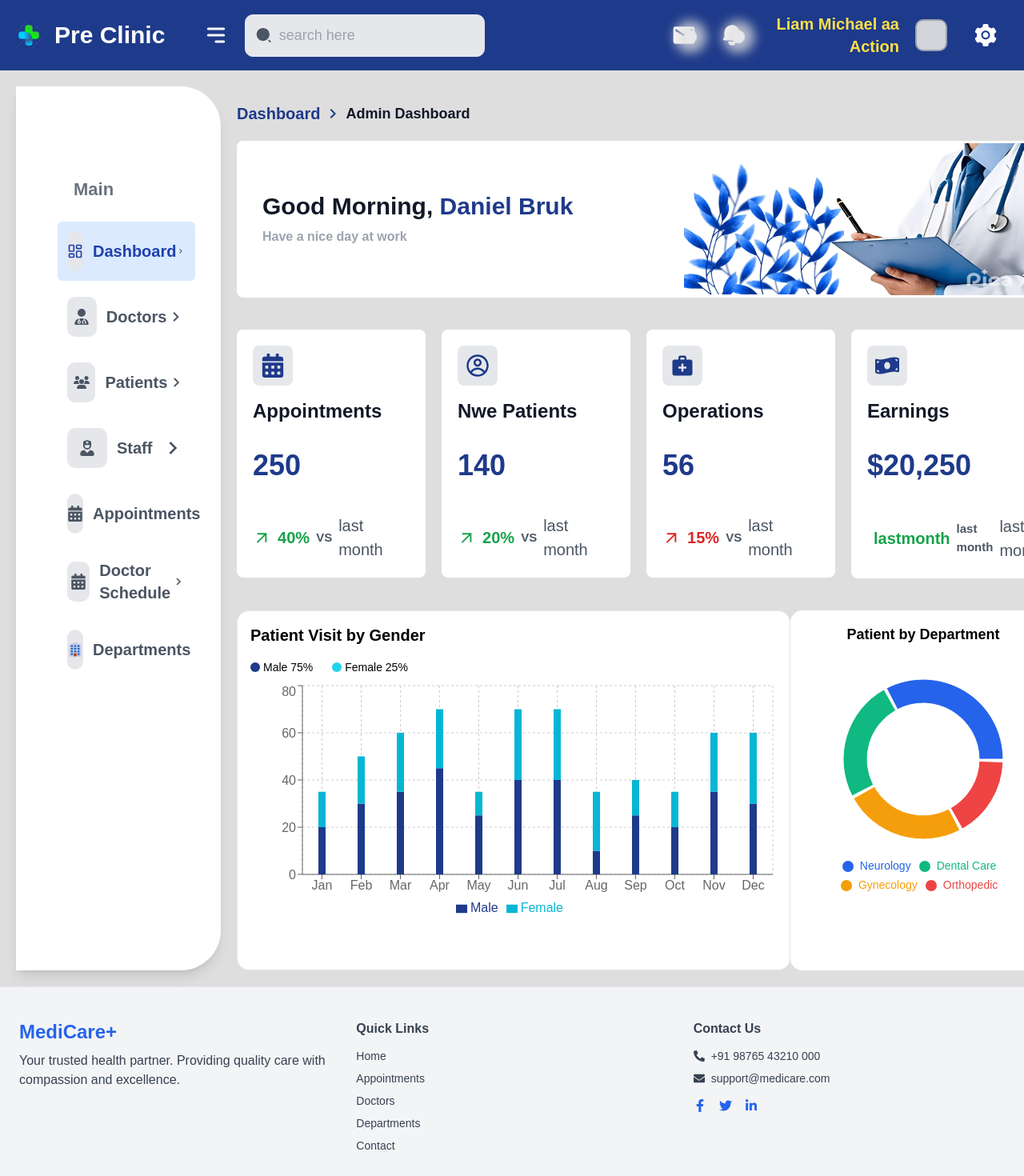
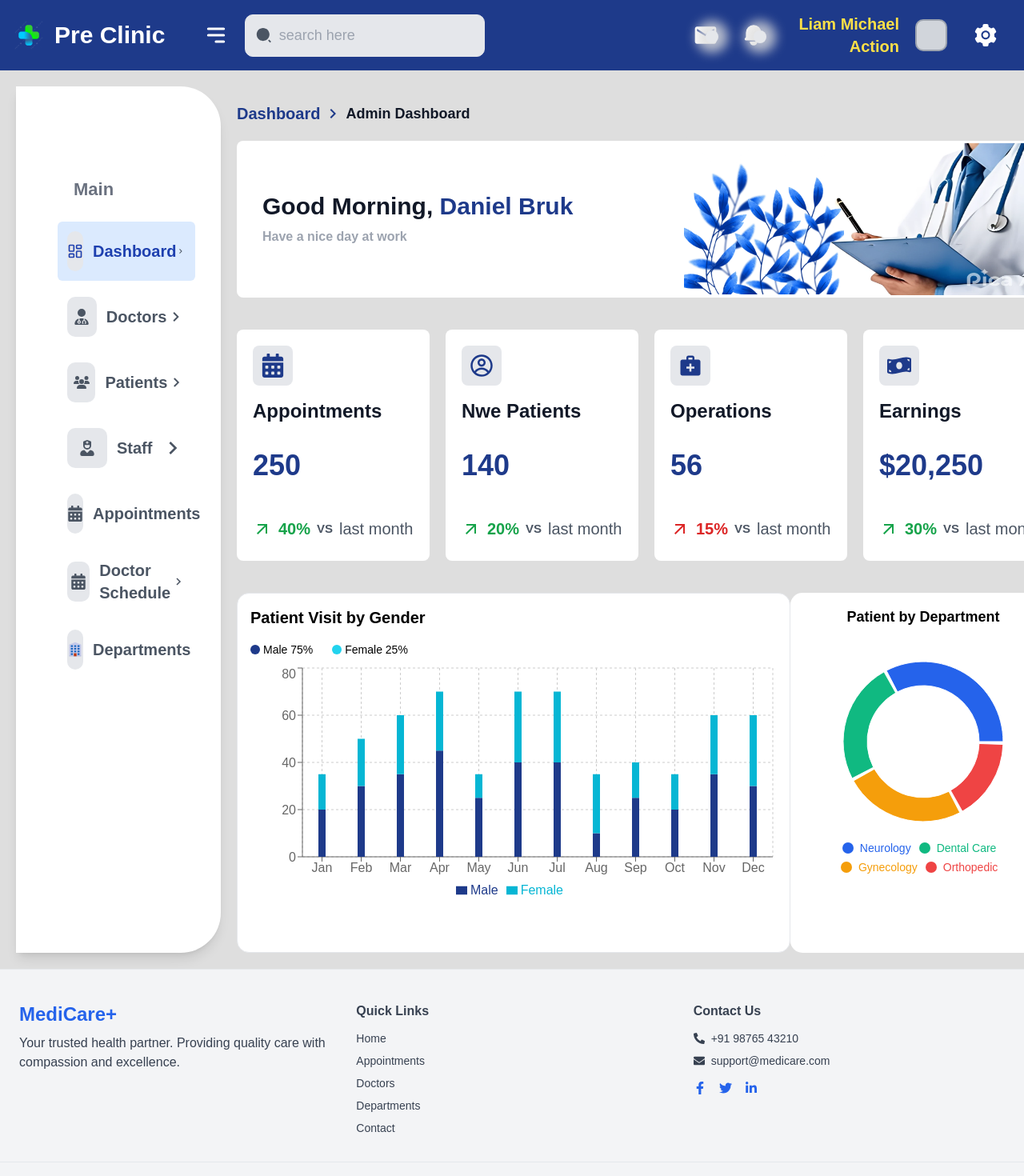
Before and after one commit to KreyaPatel123/Medical-Dashboard, a React (Create React App) app in the folder my-app/: page /Home in a window 1280 px wide. Shown: the top 1470 px of the page at 80% size. Built offline with nearby package versions, Linux system fonts and the light colour scheme.

Commit message:
Nothing changed

```diff
--- a/my-app/src/Components/Footer.jsx
+++ b/my-app/src/Components/Footer.jsx
@@ -30,7 +30,7 @@ export default function Footer() {
         <div>
           <h3 className="font-semibold mb-3">Contact Us</h3>
           <div className="text-sm space-y-2">
-            <p className="flex items-center gap-2"><FaPhoneAlt /> +91 98765 43210 000</p>
+            <p className="flex items-center gap-2"><FaPhoneAlt /> +91 98765 43210</p>
             <p className="flex items-center gap-2"><FaEnvelope /> support@medicare.com</p>
           </div>
           <div className="flex space-x-4 mt-4 text-blue-600">
--- a/my-app/src/Components/Navbar.jsx
+++ b/my-app/src/Components/Navbar.jsx
@@ -42,7 +42,7 @@ const Navbar = ({ toggleMenu, toggleTheme }) => {
 
                     {/* text */}
                     <div className="flex flex-col ml-10">
-                        <h1 className="text-yellow-300 font-bold text-xl ">Liam Michael aa</h1>
+                        <h1 className="text-yellow-300 font-bold text-xl ">Liam Michael</h1>
                         <h2 className="text-yellow-300 flex justify-end text-xl font-bold">Action</h2>
                     </div>
 
--- a/my-app/src/Page/Home.jsx
+++ b/my-app/src/Page/Home.jsx
@@ -148,8 +148,8 @@ const Home = () => {
                             <p className={`${currentTheme.headingColor} font-bold text-4xl mb-10`}>$20,250</p>
                             <div className="flex flex-row items-center ">
                                 <MdArrowOutward className="w-6 h-6 mr-2 text-green-600" />
-                                <p className="text-xl text-green-600 font-bold">lastmonth</p>
-                                <span className="text-[15px] font-bold text-gray-600 m-2">last month</span>
+                                <p className="text-xl text-green-600 font-bold">30% </p>
+                                <span className="text-[15px] font-bold text-gray-600 m-2">VS</span>
                                 <p className="text-[20px] text-gray-600 ">last month</p>
                             </div>
                         </div>
```
